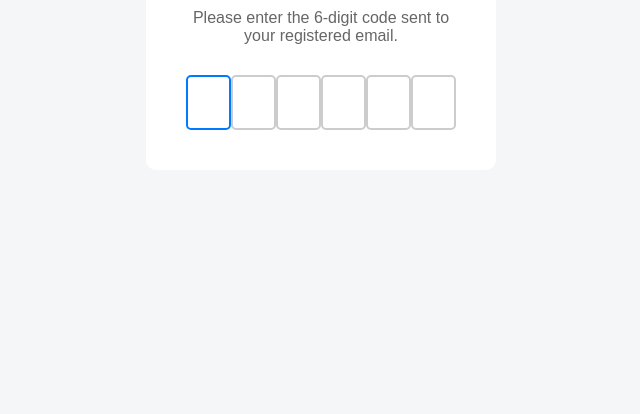
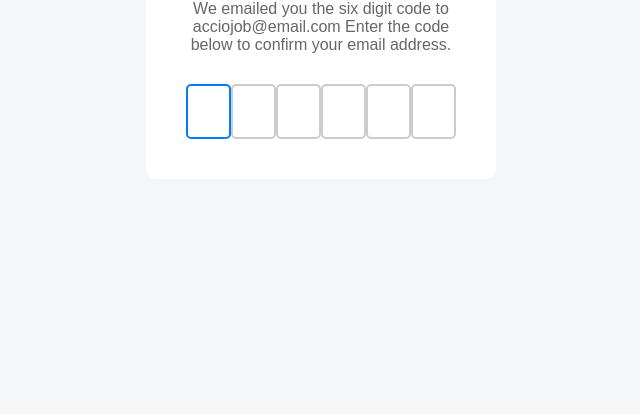
Before and after one commit to acciojob/OTP-guptaayushman24, a website: page main.html in a window 1280 px wide. Shown: the part 386-800 px from the top of the page, without its empty margins (319-959 px from the left). Drawn offline with Linux system fonts and the light colour scheme.

Commit message:
created a submission

```diff
--- a/main.html
+++ b/main.html
@@ -10,7 +10,7 @@
   <div class="container">
     <h1 id="verification_heading">Verify Your Account</h1>
     <p id="verification_subtext">
-      Please enter the 6-digit code sent to your registered email.
+      We emailed you the six digit code to acciojob@email.com Enter the code below to confirm your email address.
     </p>
 
     <div class="code-container">
```
